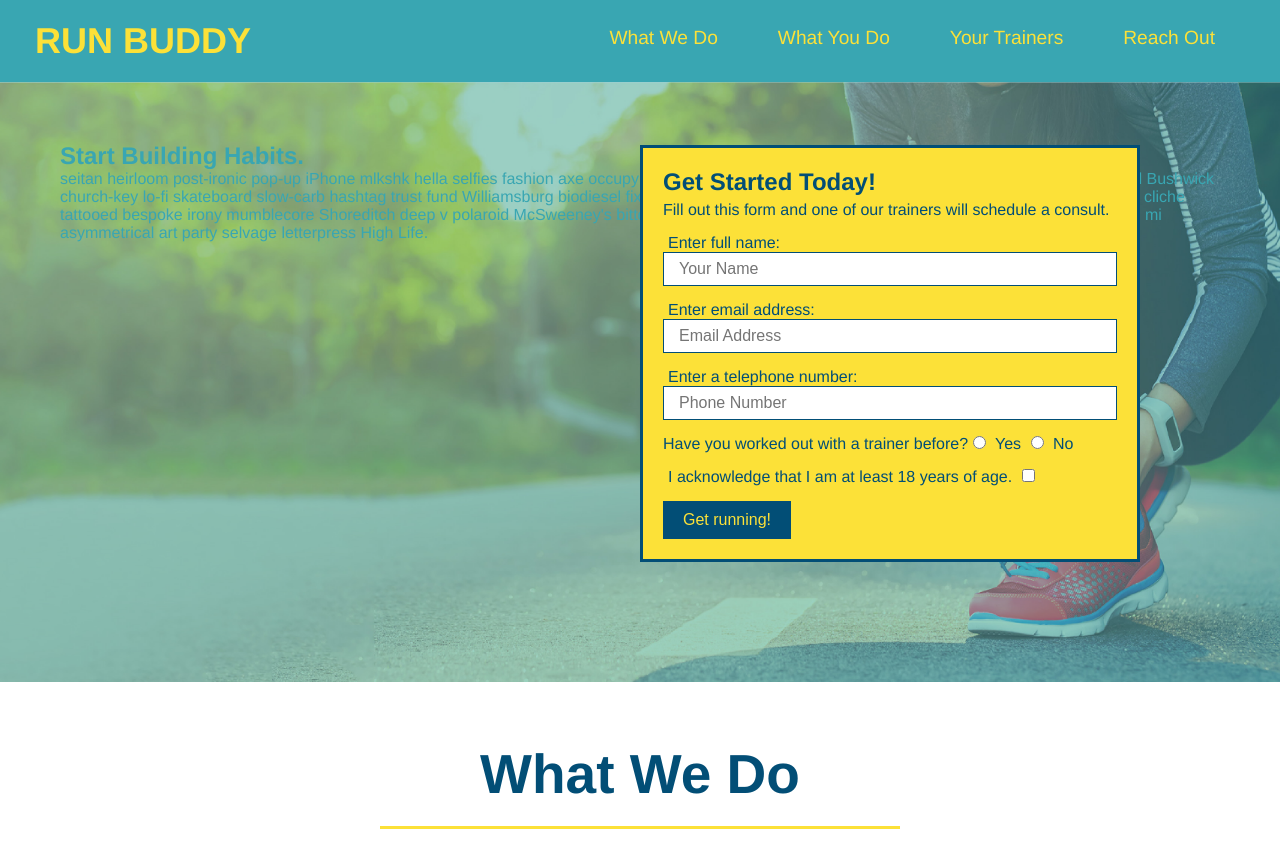
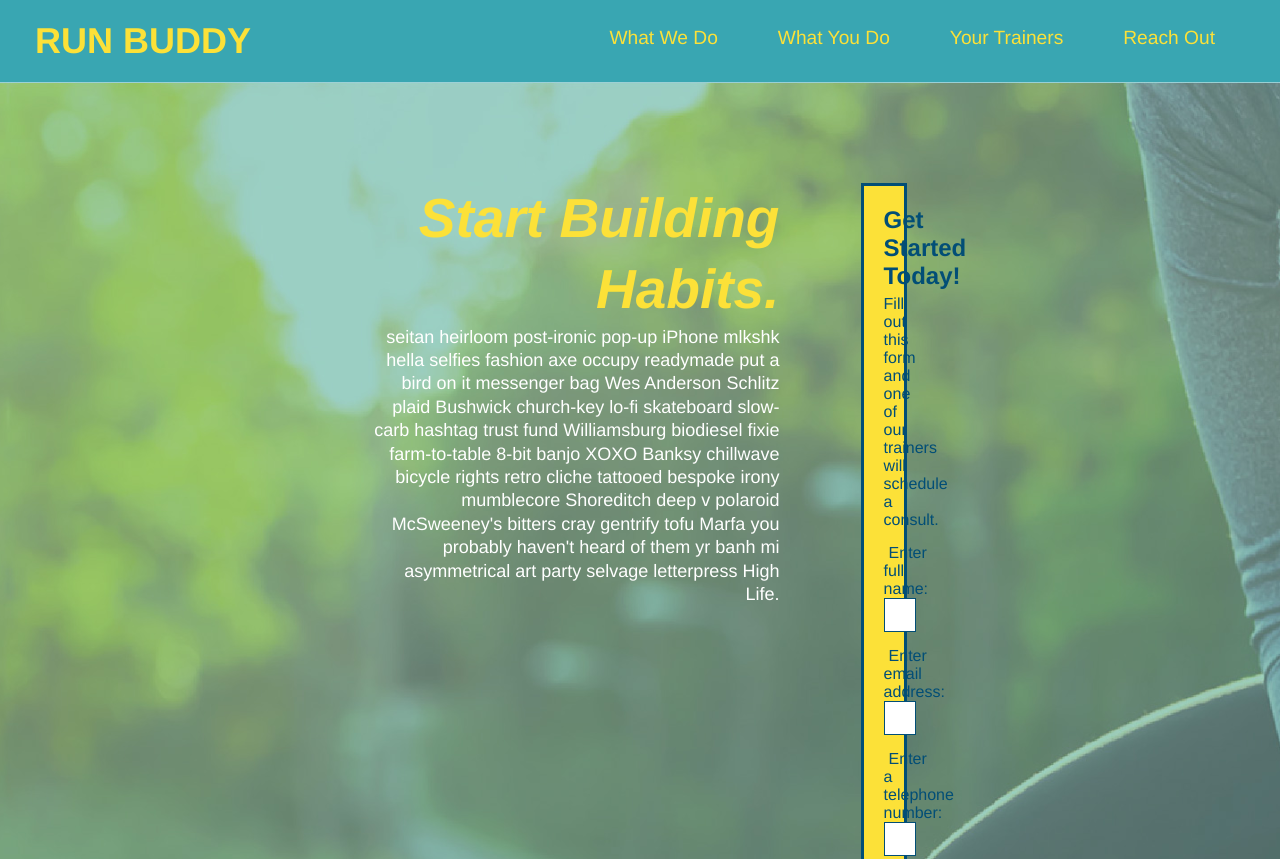
Before and after one commit to Sensus0/run-buddy, a plain HTML site: page index.html in a window 1280 px wide. Shown: the top 859 px of the page. Drawn offline with Linux system fonts and the light colour scheme.

Commit message:
add flexbox to hero

```diff
--- a/assets/css/style.css
+++ b/assets/css/style.css
@@ -80,10 +80,12 @@ footer {
       background: #fce138;
       width: 100%;
       padding: 40px 35px;
+      display: flex;
+      justify-content: space-between;
+      flex-wrap: wrap;
   }
 
 footer h2 {
-    display: inline;
     color: #024e76;
     font-size: 30px;
     margin: 0;
@@ -91,7 +93,6 @@ footer h2 {
 
 
 footer div {
-    float: right;
     line-height: 1.5;
     text-align: right;
   }
@@ -113,29 +114,22 @@ section {
 /* Hero Style Start */
 .hero {
     background-image: url("../images/hero-bg.jpg");
-    height: 600px;
     background-size: cover;
     background-position: center;
-    position: relative;
-  }
-  /* Hero Style End */
-
-.hero-form {
-    background-color: #fce138;
-    padding: 20px;
-    width: 500px;
-    color: #024e76;
+    display: flex;
+    justify-content: center;
+    flex-wrap: wrap;
   }
 
 .hero-form {
     border: 3px solid #024e76;
     background-color: #fce138;
     padding: 20px;
-    width: 500px;
     color: #024e76;
-    position: absolute;
-    bottom: 120px;
-    right: 140px;
+    width: 40px;
+    margin: 3.5%;
+
+
   }
 
 .hero-form h3 {
@@ -156,7 +150,6 @@ section {
     width: 100%;
     margin-bottom: 15px;
   }
-
 .hero-form label {
       margin: 0 5px;
   }
@@ -167,7 +160,22 @@ section {
     border: none;
     padding: 10px 20px;
     font-size: 16px;
-  }
+ }
+
+ .hero-cta {
+  width: 35%;
+  text-align: right;
+  margin: 3.5%;
+  color: #fff;
+  font-size: 18px;
+  line-height: 1.3;
+}
+
+.hero-cta h2 {
+  font-style: italic;
+  font-size: 55px;
+  color: #fce138;
+}
   /* HERO STYLES END */
 
   .intro {
```
